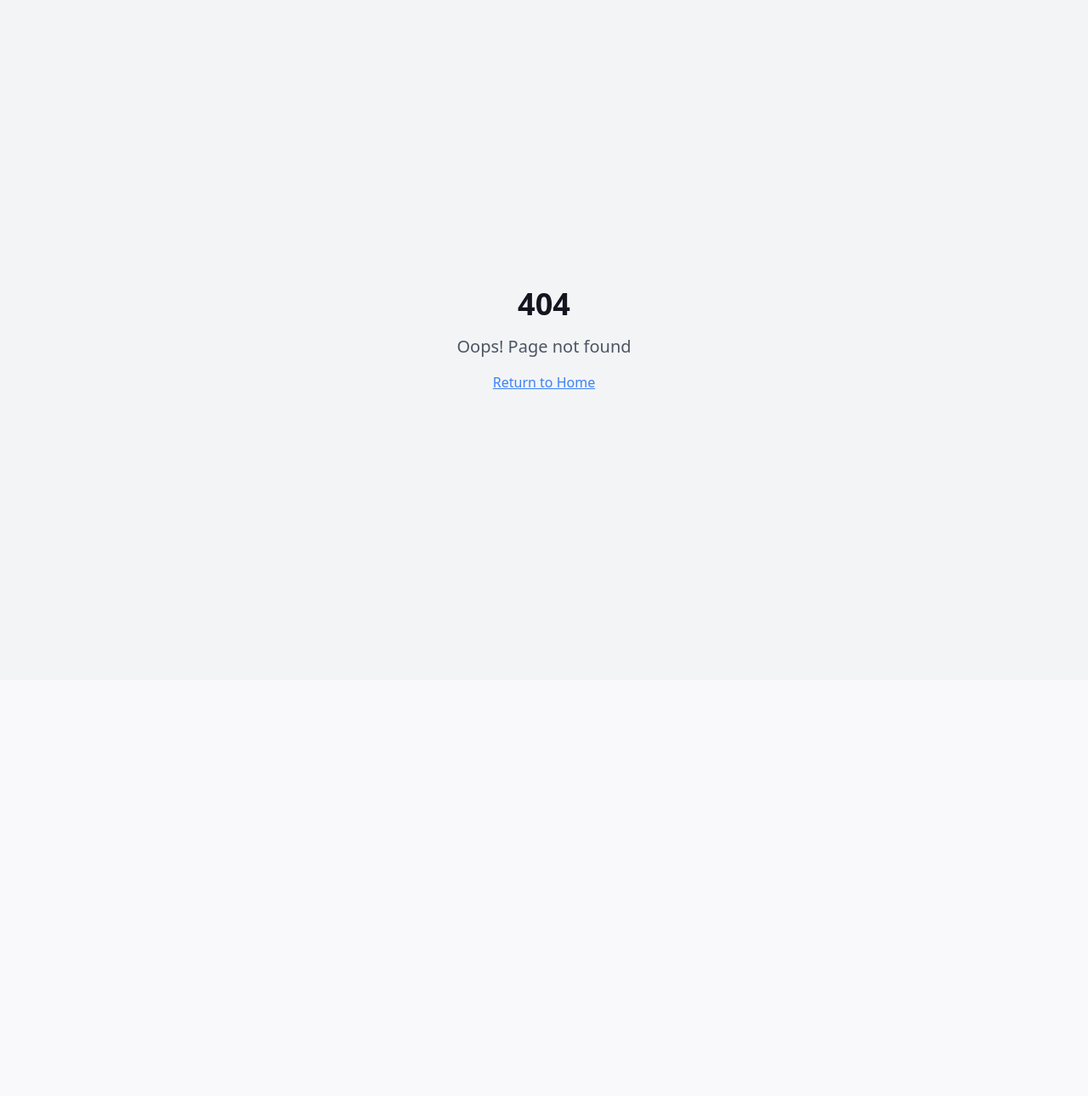
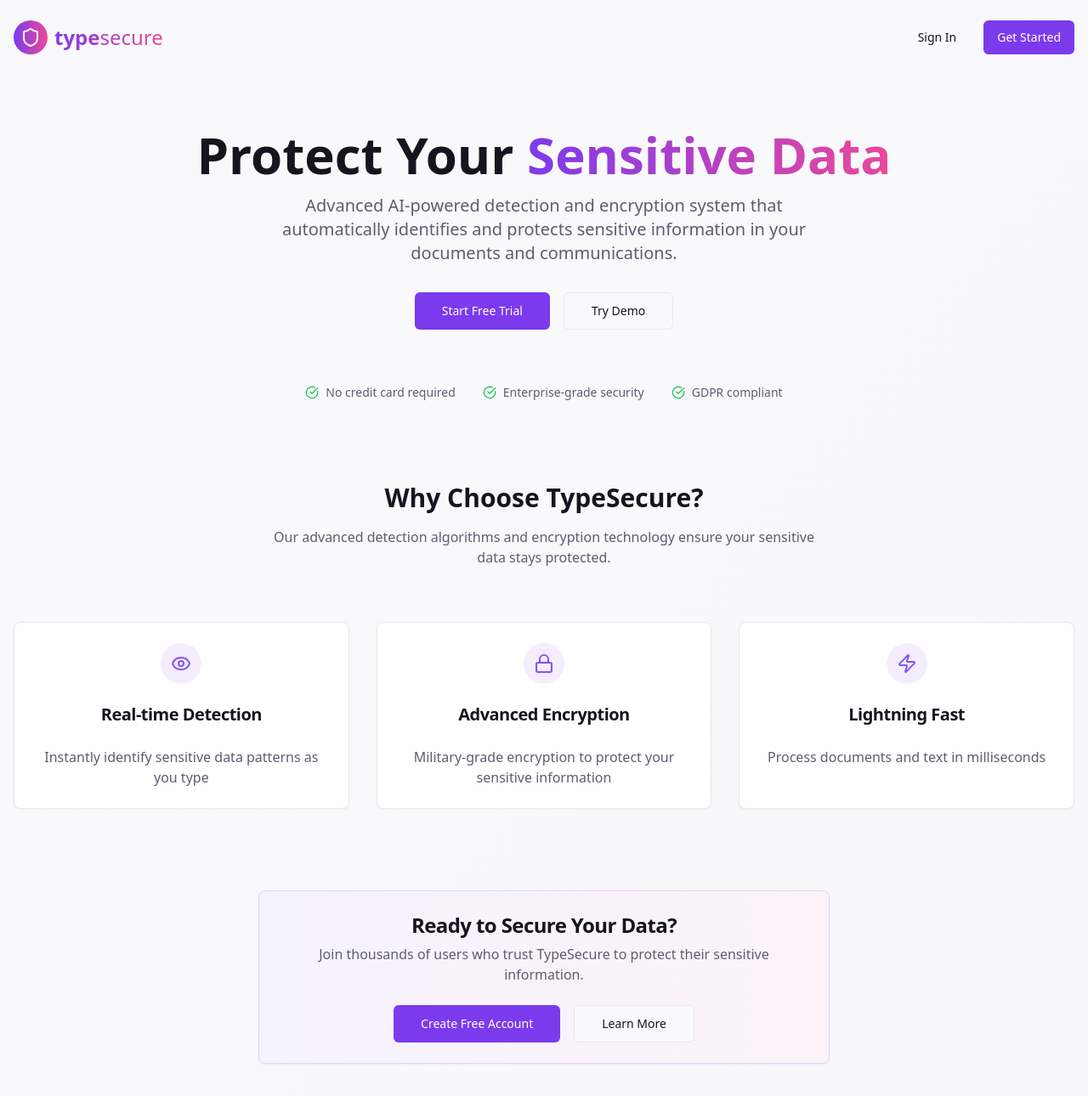
Before and after one commit to mrmosho/secure-vision-shield, a React (Vite) app: page /home in a window 1280 px wide. Before the commit this address had no page. Shown: the top 1290 px of the page at 85% size. Before the commit the page ends 800 px from the top, so only its background shows below. Built offline with nearby package versions, Linux system fonts and the light colour scheme.

Commit message:
feat: Apply theme and add home page
Updates Try Us and About Us pages to match the application theme. Adds a home page with logo, description, and login/register options, inspired by NordPass.

```diff
--- a/src/App.tsx
+++ b/src/App.tsx
@@ -8,6 +8,7 @@ import { AuthProvider } from "./context/AuthContext";
 import MainLayout from "./components/Layout/MainLayout";
 
 import Index from "./pages/Index";
+import Home from "./pages/Home";
 import Login from "./pages/Auth/Login";
 import Register from "./pages/Auth/Register";
 import ForgotPassword from "./pages/Auth/ForgotPassword";
@@ -53,6 +54,7 @@ const App = () => (
         <BrowserRouter>
           <Routes>
             <Route path="/" element={<Index />} />
+            <Route path="/home" element={<Home />} />
             <Route path="/login" element={<Login />} />
             <Route path="/register" element={<Register />} />
             <Route path="/forgot-password" element={<ForgotPassword />} />
--- a/src/pages/AboutUs.tsx
+++ b/src/pages/AboutUs.tsx
@@ -1,8 +1,9 @@
+
 import React from 'react';
 import { Card, CardContent, CardDescription, CardFooter, CardHeader, CardTitle } from '@/components/ui/card';
 import { Badge } from '@/components/ui/badge';
 import { Button } from '@/components/ui/button';
-import { Github, Linkedin, Mail, Users, LayoutDashboard } from 'lucide-react';
+import { Github, Linkedin, Mail, Users, LayoutDashboard, ArrowLeft } from 'lucide-react';
 import { Link } from 'react-router-dom';
 
 interface TeamMember {
@@ -25,7 +26,7 @@ const AboutUs: React.FC = () => {
       id: 1,
       name: 'Prof. Hany Ammar',
       role: 'Project Supervisor',
-      image: '/images/dr-hany.jpg', // ✅ Corrected
+      image: '/images/dr-hany.jpg',
       bio: 'Leading the team with expertise in security and software engineering. Prof. Ammar brings years of academic and industry experience to guide the project vision.',
       isSupervisor: true,
       links: {
@@ -37,7 +38,7 @@ const AboutUs: React.FC = () => {
       id: 2,
       name: 'Omar Husam',
       role: 'Project Lead',
-      image: '/images/omar.jpg', // ✅ Corrected
+      image: '/images/omar.jpg',
       bio: 'Responsible for overall project coordination and technical architecture. Omar specializes in secure system design and cryptography implementation.',
       links: {
         github: '#',
@@ -49,7 +50,7 @@ const AboutUs: React.FC = () => {
       id: 3,
       name: 'Amr Mohamed',
       role: 'Frontend Developer',
-      image: '/images/amr.jpg', // ✅ Corrected
+      image: '/images/amr.jpg',
       bio: 'Crafting the user interface with a focus on usability and accessibility. Amr is passionate about creating intuitive security tools for non-technical users.',
       links: {
         github: '#',
@@ -61,7 +62,7 @@ const AboutUs: React.FC = () => {
       id: 4,
       name: 'Marwan Mohamed',
       role: 'Security Specialist',
-      image: '/images/marwan.jpg', // ✅ Corrected
+      image: '/images/marwan.jpg',
       bio: 'Focused on encryption algorithms and detection patterns. Marwan ensures that the system provides reliable protection against evolving security threats.',
       links: {
         github: '#',
@@ -73,7 +74,7 @@ const AboutUs: React.FC = () => {
       id: 5,
       name: 'Ahmed Ali',
       role: 'Backend Developer',
-      image: '/images/ahmed.jpg', // ✅ Corrected
+      image: '/images/ahmed.jpg',
       bio: 'Building the robust backend infrastructure that powers our sensitive data detection engine. Ahmed specializes in scalable and secure API development.',
       links: {
         github: '#',
@@ -84,31 +85,43 @@ const AboutUs: React.FC = () => {
   ];
 
   return (
-    <div className="container mx-auto px-4 py-12">
-      <div className="flex flex-col items-center justify-center mb-12 text-center">
-        <div className="flex items-center gap-2 mb-2">
+    <div className="min-h-screen bg-background">
+      {/* Header */}
+      <div className="border-b bg-card/50">
+        <div className="container mx-auto px-4 py-6">
+          <div className="flex items-center justify-between">
+            <div className="flex items-center gap-4">
+              <Link to="/dashboard">
+                <Button variant="ghost" size="sm" className="gap-2">
+                  <ArrowLeft className="h-4 w-4" />
+                  Back to Dashboard
+                </Button>
+              </Link>
+              <div className="flex items-center gap-2">
                 <Users className="h-6 w-6 text-primary" />
                 <h1 className="text-3xl font-bold">Our Team</h1>
               </div>
-        <p className="text-muted-foreground max-w-2xl">
+            </div>
+          </div>
+          <p className="text-muted-foreground max-w-2xl mt-2">
             Meet the dedicated professionals behind TypeSecure — combining expertise in
             cybersecurity, software development, and user experience to create a comprehensive
             sensitive data protection solution.
           </p>
-        <Link to="/dashboard" className="mt-4">
-          <Button variant="outline" size="sm" className="gap-2">
-            <LayoutDashboard className="h-4 w-4" /> Back to Dashboard
-          </Button>
-        </Link>
+        </div>
       </div>
 
-      <div className="grid grid-cols-1 md:grid-cols-2 lg:grid-cols-3 gap-6 mb-12">
+      <div className="container mx-auto px-4 py-12">
+        {/* Supervisor Section */}
+        <div className="mb-12">
+          <h2 className="text-2xl font-bold mb-6 text-center">Project Supervisor</h2>
+          <div className="flex justify-center">
             {teamMembers
               .filter(member => member.isSupervisor)
               .map(member => (
                 <Card
                   key={member.id}
-              className="col-span-full mx-auto max-w-md group hover:shadow-lg transition-all duration-300 border-primary/20"
+                  className="max-w-md group hover:shadow-lg transition-all duration-300 border-primary/20"
                 >
                   <CardHeader className="text-center">
                     <div className="w-32 h-32 mx-auto rounded-full overflow-hidden mb-4 border-4 border-primary/20 grayscale group-hover:grayscale-0 transition-all duration-500">
@@ -118,13 +131,13 @@ const AboutUs: React.FC = () => {
                         className="w-full h-full object-cover"
                       />
                     </div>
-                <Badge variant="outline" className="bg-primary/10 mb-2">
-                  {member.isSupervisor ? 'Supervisor' : ''}
+                    <Badge variant="outline" className="bg-primary/10 mb-2 mx-auto w-fit">
+                      Supervisor
                     </Badge>
                     <CardTitle className="text-xl">{member.name}</CardTitle>
                     <CardDescription>{member.role}</CardDescription>
                   </CardHeader>
-              <CardContent className="text-center opacity-0 group-hover:opacity-100 transition-opacity duration-300">
+                  <CardContent className="text-center">
                     <p className="text-sm text-muted-foreground">{member.bio}</p>
                   </CardContent>
                   <CardFooter className="flex justify-center space-x-4">
@@ -142,8 +155,12 @@ const AboutUs: React.FC = () => {
                 </Card>
               ))}
           </div>
+        </div>
 
-      <div className="grid grid-cols-1 md:grid-cols-2 lg:grid-cols-3 gap-6">
+        {/* Development Team Section */}
+        <div>
+          <h2 className="text-2xl font-bold mb-6 text-center">Development Team</h2>
+          <div className="grid grid-cols-1 md:grid-cols-2 lg:grid-cols-4 gap-6">
             {teamMembers
               .filter(member => !member.isSupervisor)
               .map(member => (
@@ -157,11 +174,11 @@ const AboutUs: React.FC = () => {
                       />
                     </div>
                     <CardTitle className="text-lg">{member.name}</CardTitle>
-                <CardDescription>{member.role}</CardDescription>
+                    <CardDescription className="text-sm">{member.role}</CardDescription>
                   </CardHeader>
-              <CardContent className="text-center h-24 overflow-hidden">
-                <p className="text-sm text-muted-foreground opacity-0 group-hover:opacity-100 transition-opacity duration-300">
-                  {member.bio}
+                  <CardContent className="text-center h-20 overflow-hidden">
+                    <p className="text-xs text-muted-foreground opacity-0 group-hover:opacity-100 transition-opacity duration-300">
+                      {member.bio.substring(0, 80)}...
                     </p>
                   </CardContent>
                   <CardFooter className="flex justify-center space-x-4">
@@ -185,6 +202,8 @@ const AboutUs: React.FC = () => {
               ))}
           </div>
         </div>
+      </div>
+    </div>
   );
 };
 
--- /dev/null
+++ b/src/pages/Home.tsx
@@ -0,0 +1,177 @@
+
+import React from 'react';
+import { Link } from 'react-router-dom';
+import { Button } from '@/components/ui/button';
+import { Card, CardContent, CardDescription, CardHeader, CardTitle } from '@/components/ui/card';
+import { Shield, Lock, Eye, Zap, CheckCircle } from 'lucide-react';
+
+const Home: React.FC = () => {
+  const features = [
+    {
+      icon: <Eye className="h-6 w-6" />,
+      title: "Real-time Detection",
+      description: "Instantly identify sensitive data patterns as you type"
+    },
+    {
+      icon: <Lock className="h-6 w-6" />,
+      title: "Advanced Encryption",
+      description: "Military-grade encryption to protect your sensitive information"
+    },
+    {
+      icon: <Zap className="h-6 w-6" />,
+      title: "Lightning Fast",
+      description: "Process documents and text in milliseconds"
+    }
+  ];
+
+  return (
+    <div className="min-h-screen bg-gradient-to-br from-background via-background to-muted/20">
+      {/* Header */}
+      <header className="container mx-auto px-4 py-6">
+        <div className="flex items-center justify-between">
+          <div className="flex items-center space-x-2">
+            <div className="w-10 h-10 rounded-full bg-gradient-to-r from-ts-purple-600 to-ts-pink-500 flex items-center justify-center">
+              <Shield className="h-6 w-6 text-white" />
+            </div>
+            <span className="text-2xl font-bold bg-gradient-to-r from-ts-purple-600 to-ts-pink-500 bg-clip-text text-transparent">
+              type<span className="font-light">secure</span>
+            </span>
+          </div>
+          <div className="flex items-center space-x-4">
+            <Link to="/login">
+              <Button variant="ghost">Sign In</Button>
+            </Link>
+            <Link to="/register">
+              <Button className="bg-ts-purple-600 hover:bg-ts-purple-700">Get Started</Button>
+            </Link>
+          </div>
+        </div>
+      </header>
+
+      {/* Hero Section */}
+      <main className="container mx-auto px-4 py-16">
+        <div className="text-center space-y-8 max-w-4xl mx-auto">
+          <div className="space-y-4">
+            <h1 className="text-5xl md:text-6xl font-bold leading-tight">
+              Protect Your{' '}
+              <span className="bg-gradient-to-r from-ts-purple-600 to-ts-pink-500 bg-clip-text text-transparent">
+                Sensitive Data
+              </span>
+            </h1>
+            <p className="text-xl text-muted-foreground max-w-2xl mx-auto">
+              Advanced AI-powered detection and encryption system that automatically identifies and protects
+              sensitive information in your documents and communications.
+            </p>
+          </div>
+
+          <div className="flex flex-col sm:flex-row gap-4 justify-center">
+            <Link to="/register">
+              <Button size="lg" className="bg-ts-purple-600 hover:bg-ts-purple-700 px-8">
+                Start Free Trial
+              </Button>
+            </Link>
+            <Link to="/try-us">
+              <Button size="lg" variant="outline" className="px-8">
+                Try Demo
+              </Button>
+            </Link>
+          </div>
+
+          {/* Trust Indicators */}
+          <div className="flex items-center justify-center space-x-8 text-sm text-muted-foreground pt-8">
+            <div className="flex items-center space-x-2">
+              <CheckCircle className="h-4 w-4 text-green-500" />
+              <span>No credit card required</span>
+            </div>
+            <div className="flex items-center space-x-2">
+              <CheckCircle className="h-4 w-4 text-green-500" />
+              <span>Enterprise-grade security</span>
+            </div>
+            <div className="flex items-center space-x-2">
+              <CheckCircle className="h-4 w-4 text-green-500" />
+              <span>GDPR compliant</span>
+            </div>
+          </div>
+        </div>
+
+        {/* Features Section */}
+        <div className="mt-24 space-y-16">
+          <div className="text-center">
+            <h2 className="text-3xl font-bold mb-4">Why Choose TypeSecure?</h2>
+            <p className="text-muted-foreground max-w-2xl mx-auto">
+              Our advanced detection algorithms and encryption technology ensure your sensitive data stays protected.
+            </p>
+          </div>
+
+          <div className="grid md:grid-cols-3 gap-8">
+            {features.map((feature, index) => (
+              <Card key={index} className="text-center hover:shadow-lg transition-all duration-300 border-muted">
+                <CardHeader>
+                  <div className="w-12 h-12 mx-auto rounded-full bg-primary/10 flex items-center justify-center mb-4">
+                    <div className="text-primary">{feature.icon}</div>
+                  </div>
+                  <CardTitle className="text-xl">{feature.title}</CardTitle>
+                </CardHeader>
+                <CardContent>
+                  <CardDescription className="text-base">{feature.description}</CardDescription>
+                </CardContent>
+              </Card>
+            ))}
+          </div>
+        </div>
+
+        {/* CTA Section */}
+        <div className="mt-24 text-center">
+          <Card className="max-w-2xl mx-auto bg-gradient-to-r from-ts-purple-50 to-ts-pink-50 border-ts-purple-200">
+            <CardHeader>
+              <CardTitle className="text-2xl">Ready to Secure Your Data?</CardTitle>
+              <CardDescription className="text-base">
+                Join thousands of users who trust TypeSecure to protect their sensitive information.
+              </CardDescription>
+            </CardHeader>
+            <CardContent className="space-y-4">
+              <div className="flex flex-col sm:flex-row gap-4 justify-center">
+                <Link to="/register">
+                  <Button size="lg" className="bg-ts-purple-600 hover:bg-ts-purple-700">
+                    Create Free Account
+                  </Button>
+                </Link>
+                <Link to="/about">
+                  <Button size="lg" variant="outline">
+                    Learn More
+                  </Button>
+                </Link>
+              </div>
+            </CardContent>
+          </Card>
+        </div>
+      </main>
+
+      {/* Footer */}
+      <footer className="border-t mt-24">
+        <div className="container mx-auto px-4 py-8">
+          <div className="flex flex-col md:flex-row justify-between items-center space-y-4 md:space-y-0">
+            <div className="flex items-center space-x-2">
+              <div className="w-8 h-8 rounded-full bg-gradient-to-r from-ts-purple-600 to-ts-pink-500 flex items-center justify-center">
+                <Shield className="h-4 w-4 text-white" />
+              </div>
+              <span className="font-bold bg-gradient-to-r from-ts-purple-600 to-ts-pink-500 bg-clip-text text-transparent">
+                type<span className="font-light">secure</span>
+              </span>
+            </div>
+            <div className="flex items-center space-x-6 text-sm text-muted-foreground">
+              <Link to="/about" className="hover:text-foreground">About</Link>
+              <Link to="/pricing" className="hover:text-foreground">Pricing</Link>
+              <Link to="/try-us" className="hover:text-foreground">Demo</Link>
+            </div>
+            <p className="text-sm text-muted-foreground">
+              © 2024 TypeSecure. All rights reserved.
+            </p>
+          </div>
+        </div>
+      </footer>
+    </div>
+  );
+};
+
+export default Home;
--- a/src/pages/Index.tsx
+++ b/src/pages/Index.tsx
@@ -12,7 +12,7 @@ const Index: React.FC = () => {
       if (isAuthenticated) {
         navigate("/dashboard");
       } else {
-        navigate("/login");
+        navigate("/home");
       }
     }
   }, [isAuthenticated, isLoading, navigate]);
--- a/src/pages/TryUs.tsx
+++ b/src/pages/TryUs.tsx
@@ -1,4 +1,3 @@
-
 import React, { useState } from 'react';
 import { Card, CardContent, CardDescription, CardHeader, CardTitle } from '@/components/ui/card';
 import { Button } from '@/components/ui/button';
@@ -6,7 +5,7 @@ import { Tabs, TabsContent, TabsList, TabsTrigger } from '@/components/ui/tabs';
 import { Textarea } from '@/components/ui/textarea';
 import { Input } from '@/components/ui/input';
 import { Label } from '@/components/ui/label';
-import { TestTube, Upload, Eye, FileText, LayoutDashboard } from 'lucide-react';
+import { TestTube, Upload, Eye, FileText, ArrowLeft } from 'lucide-react';
 import { useToast } from '@/hooks/use-toast';
 import { Link } from 'react-router-dom';
 import DetectionItem, { Detection, DetectionType } from '@/components/Monitoring/DetectionItem';
@@ -205,24 +204,33 @@ const TryUs: React.FC = () => {
   };
 
   return (
-    <div className="container mx-auto px-4 py-6 space-y-6">
-      <div className="flex flex-col items-center justify-center">
-        <div className="flex items-center gap-2 mb-2">
+    <div className="min-h-screen bg-background">
+      {/* Header */}
+      <div className="border-b bg-card/50">
+        <div className="container mx-auto px-4 py-6">
+          <div className="flex items-center justify-between">
+            <div className="flex items-center gap-4">
+              <Link to="/dashboard">
+                <Button variant="ghost" size="sm" className="gap-2">
+                  <ArrowLeft className="h-4 w-4" />
+                  Back to Dashboard
+                </Button>
+              </Link>
+              <div className="flex items-center gap-2">
                 <TestTube className="h-6 w-6 text-primary" />
                 <h1 className="text-3xl font-bold">Try Our Detection System</h1>
               </div>
-        <p className="text-muted-foreground text-center max-w-2xl">
+            </div>
+          </div>
+          <p className="text-muted-foreground max-w-2xl mt-2">
             Experience how our system identifies and protects sensitive data in real-time.
             Upload a file or paste your content to see the detection in action.
           </p>
-        <Link to="/dashboard" className="mt-4">
-          <Button variant="outline" size="sm" className="gap-2">
-            <LayoutDashboard className="h-4 w-4" /> Back to Dashboard
-          </Button>
-        </Link>
+        </div>
       </div>
 
-      <Card className="shadow-md animate-in">
+      <div className="container mx-auto px-4 py-6 space-y-6">
+        <Card className="shadow-md">
           <CardHeader>
             <CardTitle>Sensitive Data Scanner</CardTitle>
             <CardDescription>
@@ -325,6 +333,7 @@ const TryUs: React.FC = () => {
           </Card>
         )}
       </div>
+    </div>
   );
 };
 
```
Lines whose indentation alone changed are shown as unchanged.
